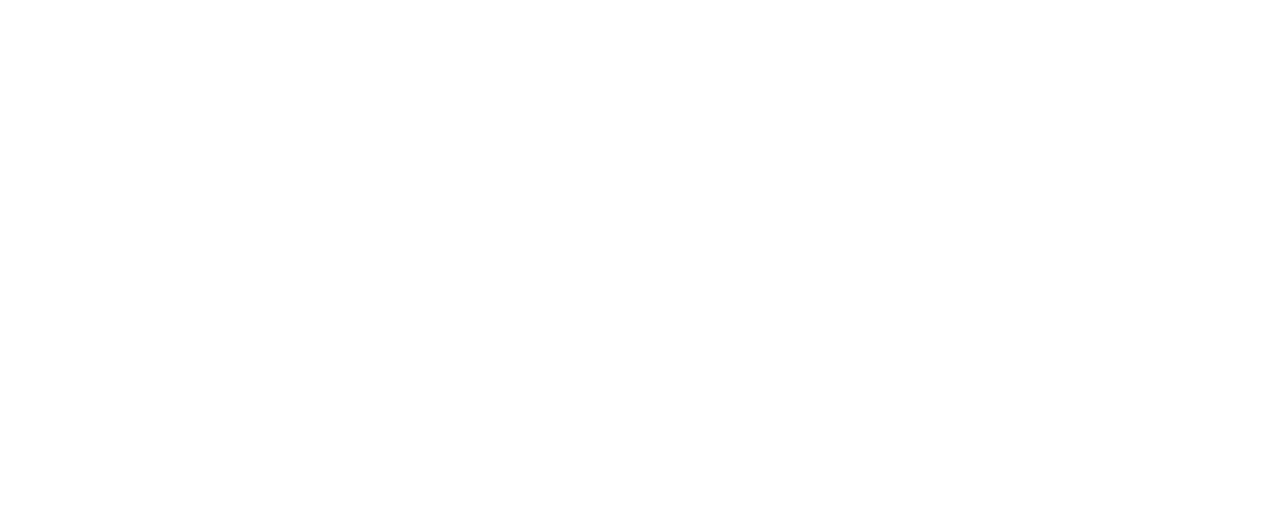
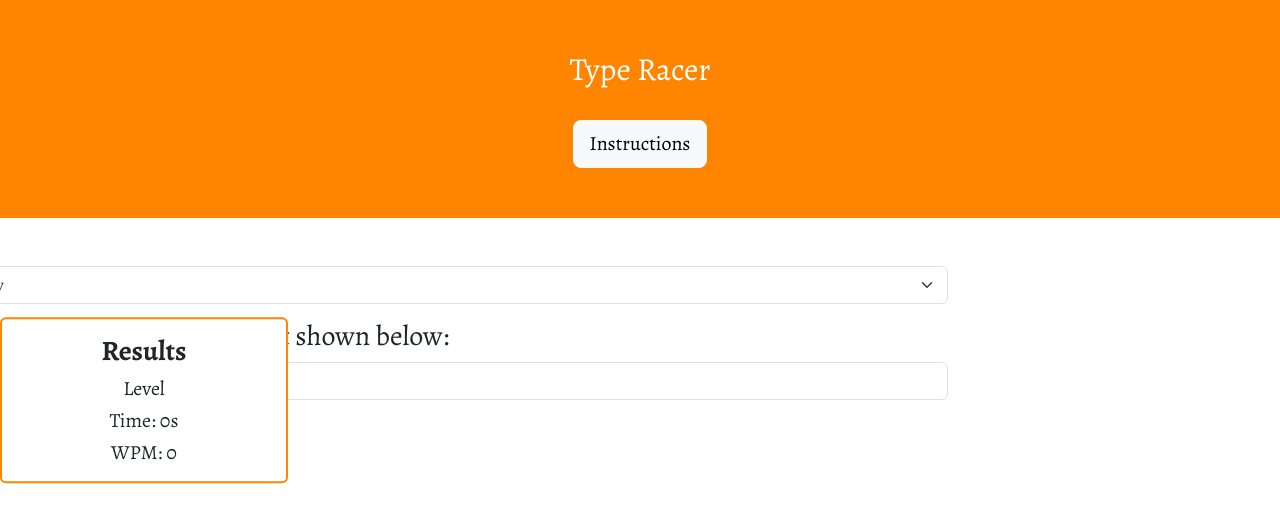
Before and after one commit to Ronan525/type-racer, a plain HTML site: page index.html in a window 1280 px wide. Drawn offline with nearby package versions, Linux system fonts and the light colour scheme.

Commit message:
Add styling and layout for hero section and results card in index.html

```diff
--- a/assets/style/style.css
+++ b/assets/style/style.css
@@ -0,0 +1,7 @@
+body {
+    font-family: "Alegreya", sans-serif;
+}
+
+.card-title {
+    font-weight:700;
+}
--- a/index.html
+++ b/index.html
@@ -3,13 +3,55 @@
 <head>
     <meta charset="UTF-8">
     <meta name="viewport" content="width=device-width, initial-scale=1.0">
+    <!-- bootstrap css -->
+    <link href="https://cdn.jsdelivr.net/npm/bootstrap@5.3.3/dist/css/bootstrap.min.css" rel="stylesheet" integrity="sha384-QWTKZyjpPEjISv5WaRU9OFeRpok6YctnYmDr5pNlyT2bRjXh0JMhjY6hW+ALEwIH" crossorigin="anonymous">
+    <!-- custom css -->
     <link rel="stylesheet" href="assets/style/style.css">
     <title>Document</title>
+    <!-- Google Fonts -->
+    <link href="https://fonts.googleapis.com/css2?family=Alegreya:wght@400;700&family=Nunito:wght@400;700&display=swap" rel="stylesheet">
 </head>
 <body>
+    <!-- hero -->
+    <section class="hero-section text-white" style="background-color: #ff8400; padding: 50px 0;">
+        <div class="container text-center">
+            <h1 class="h2">Type Racer</h1>
+            <a href="#" class="btn btn-light btn-lg mt-4">Instructions</a>
+        </div>
+    </section>
+    <!-- inputs -->
+    <section class="options-section py-5" style="margin-left: -500px;">
+        <div class="container">
+            <div class="input-group mb-3">
+                <label class="input-group-text" for="inputGroupSelect01">Select Difficulty</label>
+                <select class="form-select" id="inputGroupSelect01">
+                    <option value="1">Easy</option>
+                    <option value="2">Medium</option>
+                    <option value="3">Hard</option>
+                </select>
+            </div>
+            <h3>Test your typing speed by typing the text shown below:</h3>
+            <div class="input-group mb-3">
+                <input type="text" class="form-control" aria-label="Sizing example input" aria-describedby="inputGroup-sizing-default" placeholder="Type here">
+              </div>
+        </div>
+    </section>
+
+    <section class="card-section" style="position: absolute; top: 50%; right: 1; transform: translateY(-50%);">
+        <div class="card text-center" style="width: 18rem; border: 2px solid #ff8400;">
+            <div class="card-body">
+                <h3 class="card-title">Results</h3>
+                <h5 class="card-text">Level</h5>
+                <h5 class="card-text">Time: <span id="time">0</span>s</h5>
+                <h5 class="card-text">WPM: <span id="wpm">0</span></h5>
+            </div>
+        </div>
+    </section>
 
 
-
+    <!-- bootstrap js -->
+    <script src="https://cdn.jsdelivr.net/npm/bootstrap@5.3.3/dist/js/bootstrap.bundle.min.js" integrity="sha384-YvpcrYf0tY3lHB60NNkmXc5s9fDVZLESaAA55NDzOxhy9GkcIdslK1eN7N6jIeHz" crossorigin="anonymous"></script>
+    <!-- custom js -->
     <script src="assets/js/script.js"></script>
 </body>
 </html>
```
